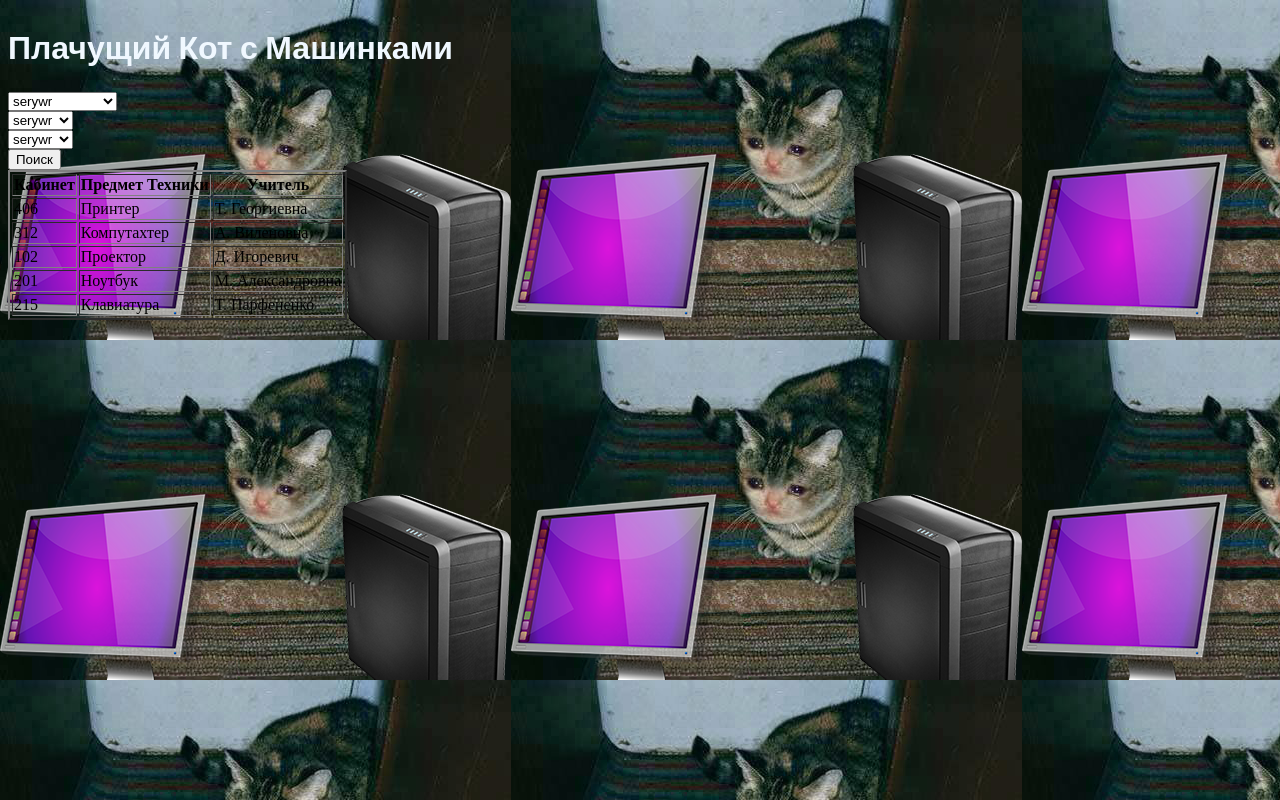
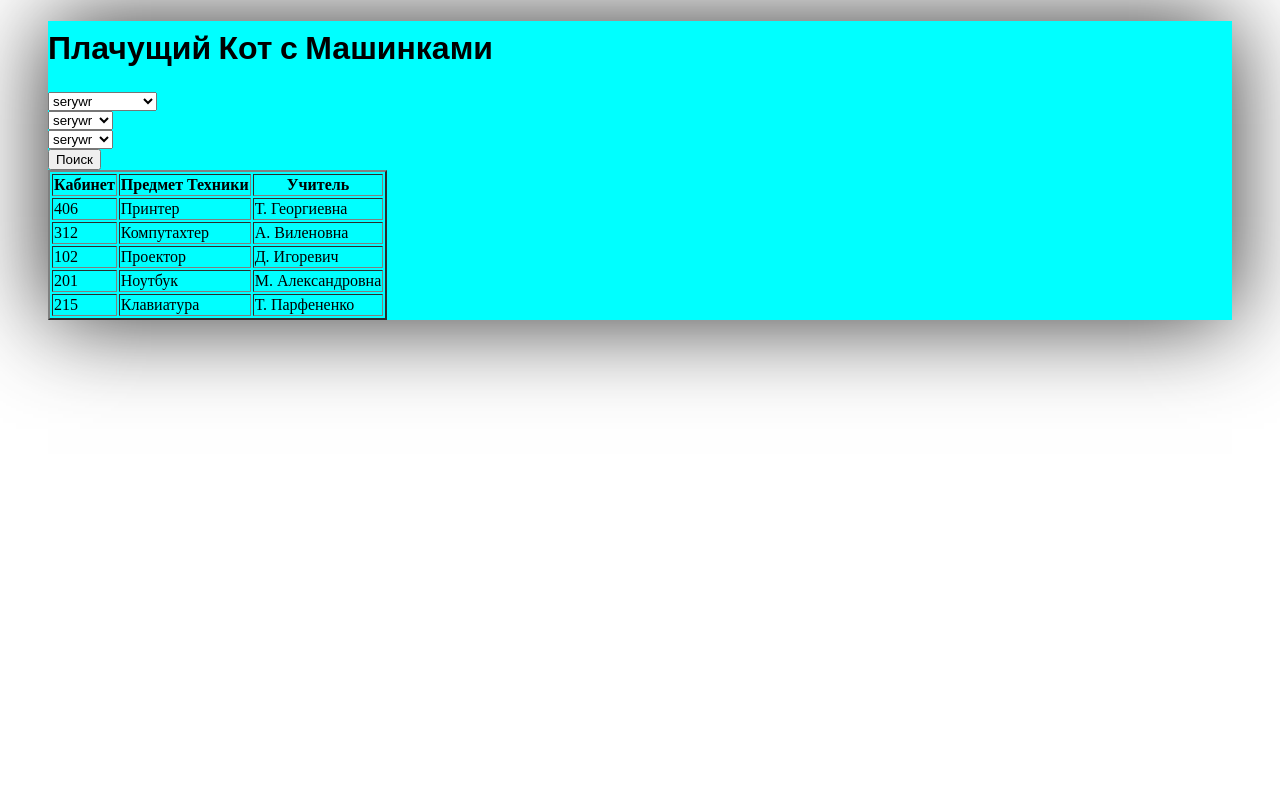
Before and after one commit to Gerakl2017/Gerakl2017.github.io, a plain HTML site: page index.html in a window 1280 px wide. Drawn offline with Linux system fonts and the light colour scheme.

Commit message:
2 nd lesson ahahah

```diff
--- a/index.css
+++ b/index.css
@@ -1,7 +1,11 @@
+#greatcontainer{
+    background-color: aqua;
+    margin: 0px 40px 20px 40px;
+    box-shadow: 0 0 90px rgba(48, 48, 48, 1);
+}
 body{
-    background-image: url(img/background.png);
+    background-image: linear-gradient(to bottom, rgba(),)
 }
 h1{
-    color: aliceblue;
     font-family: Impact, Haettenschweiler, 'Arial Narrow Bold', sans-serif;
 }
--- a/index.html
+++ b/index.html
@@ -8,6 +8,7 @@
     <title>School Sorting Project</title>
 </head>
 <body>
+        <div id="greatcontainer">
     <header>
         <div id="firstheadline-container">
             <h1>Плачущий Кот с Машинками</h1>
@@ -60,5 +61,6 @@
         </table>
     </main>
     <footer></footer>
+</div>
 </body>
 </html>
```
